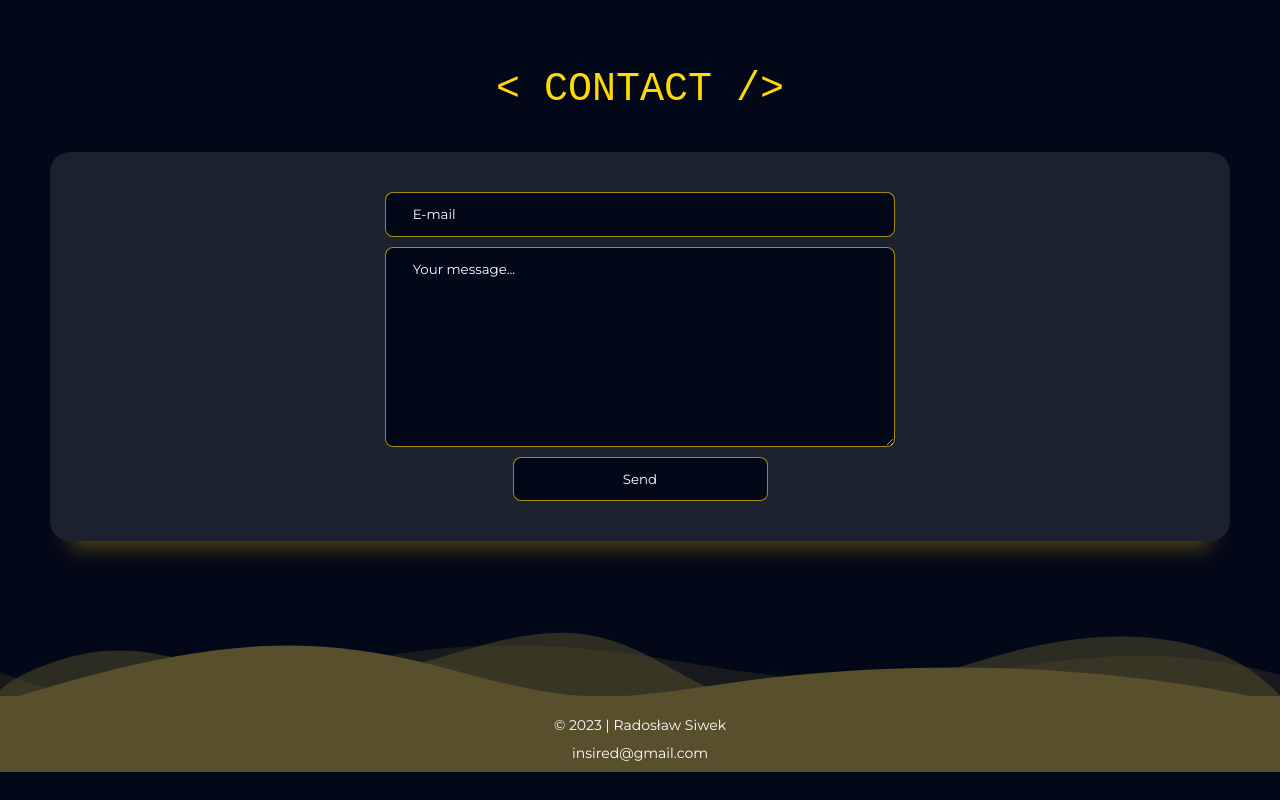
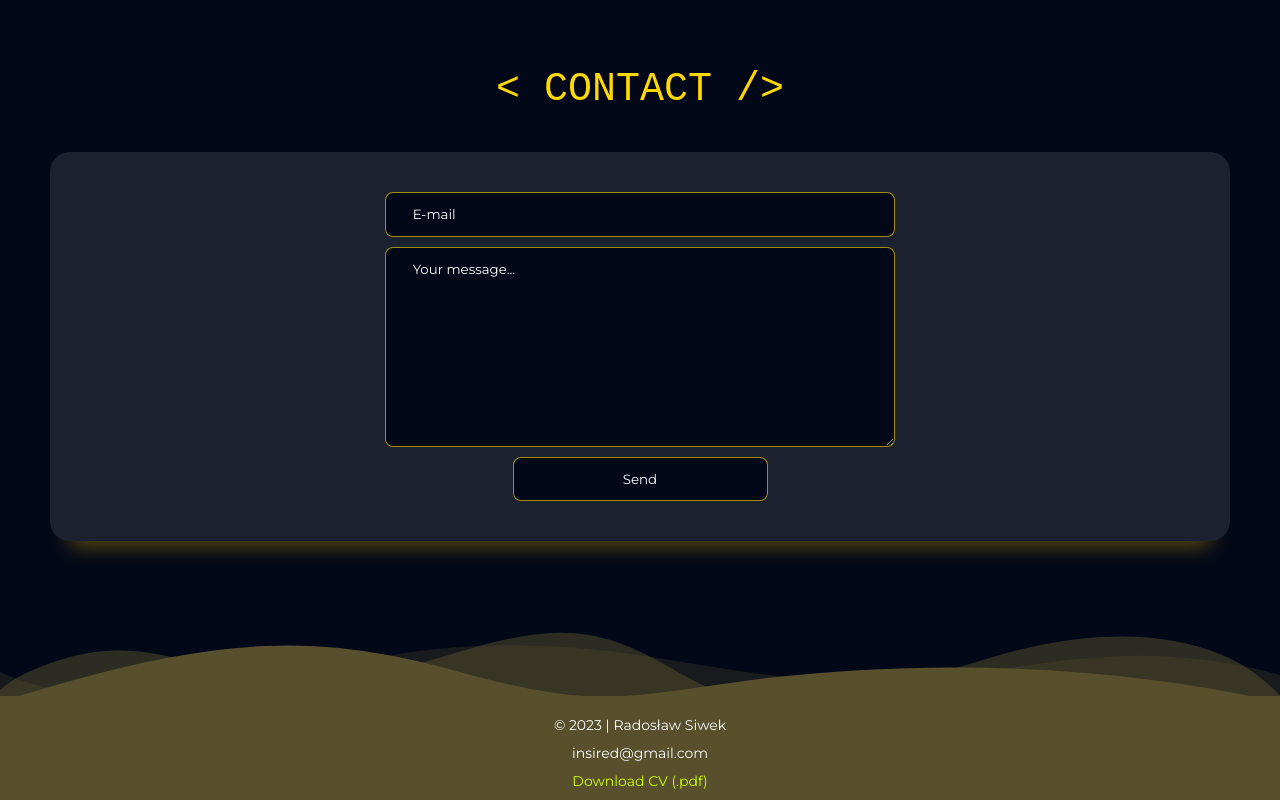
Before and after one commit to rsiwek777/portfolio, a website: page index.html in a window 1280 px wide. Shown: the part 3157-3957 px from the top of the page. Before the commit the page ends 3929 px from the top, so only its background shows below. Drawn offline with nearby package versions, Linux system fonts and the light colour scheme.

Commit message:
cv download

```diff
--- a/index.html
+++ b/index.html
@@ -157,6 +157,7 @@
         </div>
         <p class="footer-text">&copy; <span class="footer__year"></span> | Radosław Siwek</p>
         <p class="footer-text">insired@gmail.com</p>
+        <p class="footer-text footer-text-cv"><a href="./dist/RadosławSiwekCV.pdf" download="RadoslawSiwekCV">Download CV (.pdf)</a></p>
     </footer>
 
     <script src="https://unpkg.com/aos@next/dist/aos.js"></script>
--- a/src/sass/_mobile.scss
+++ b/src/sass/_mobile.scss
@@ -364,5 +364,9 @@
 
 	.footer-text {
 		margin-top: 1rem;
+
+		&-cv a {
+			color: rgb(208, 255, 0);
+		}
 	}
 }
```
Also changed, not shown: dist/css/style.min.css, 1 other file.
